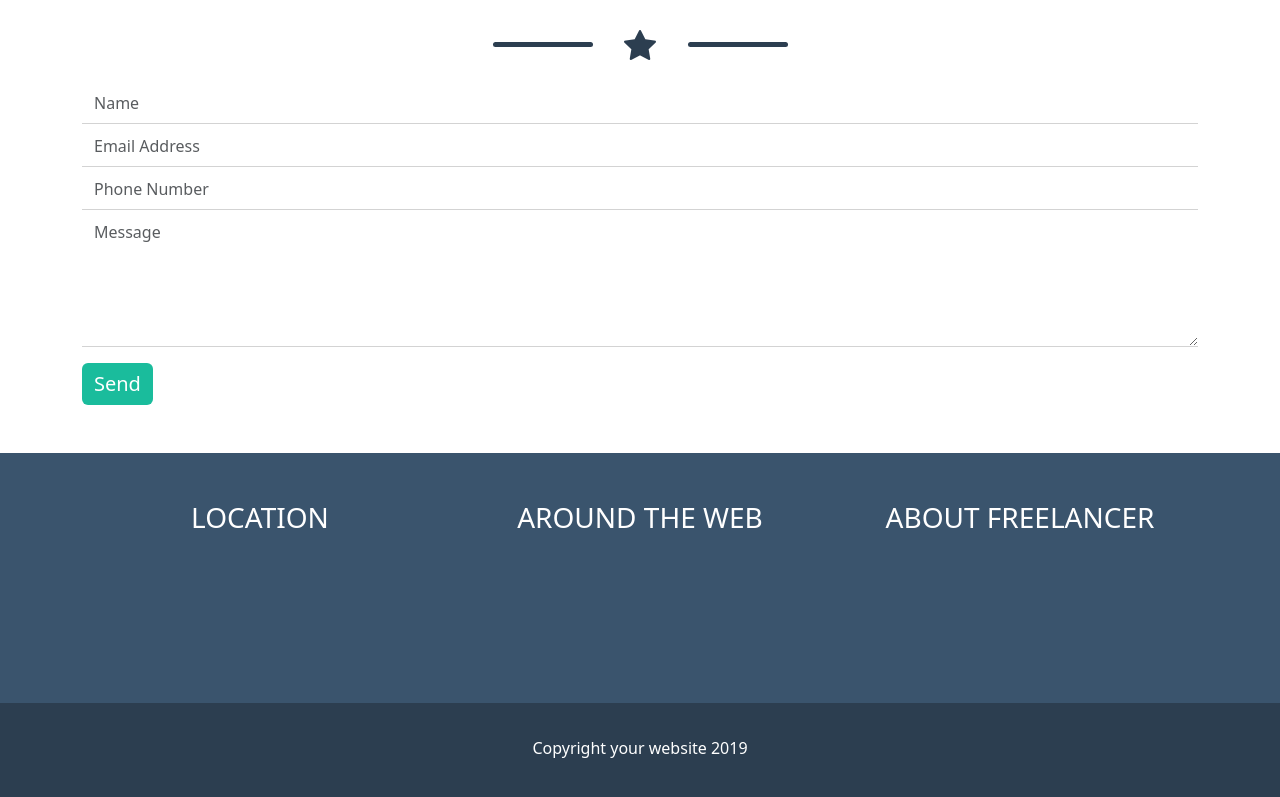
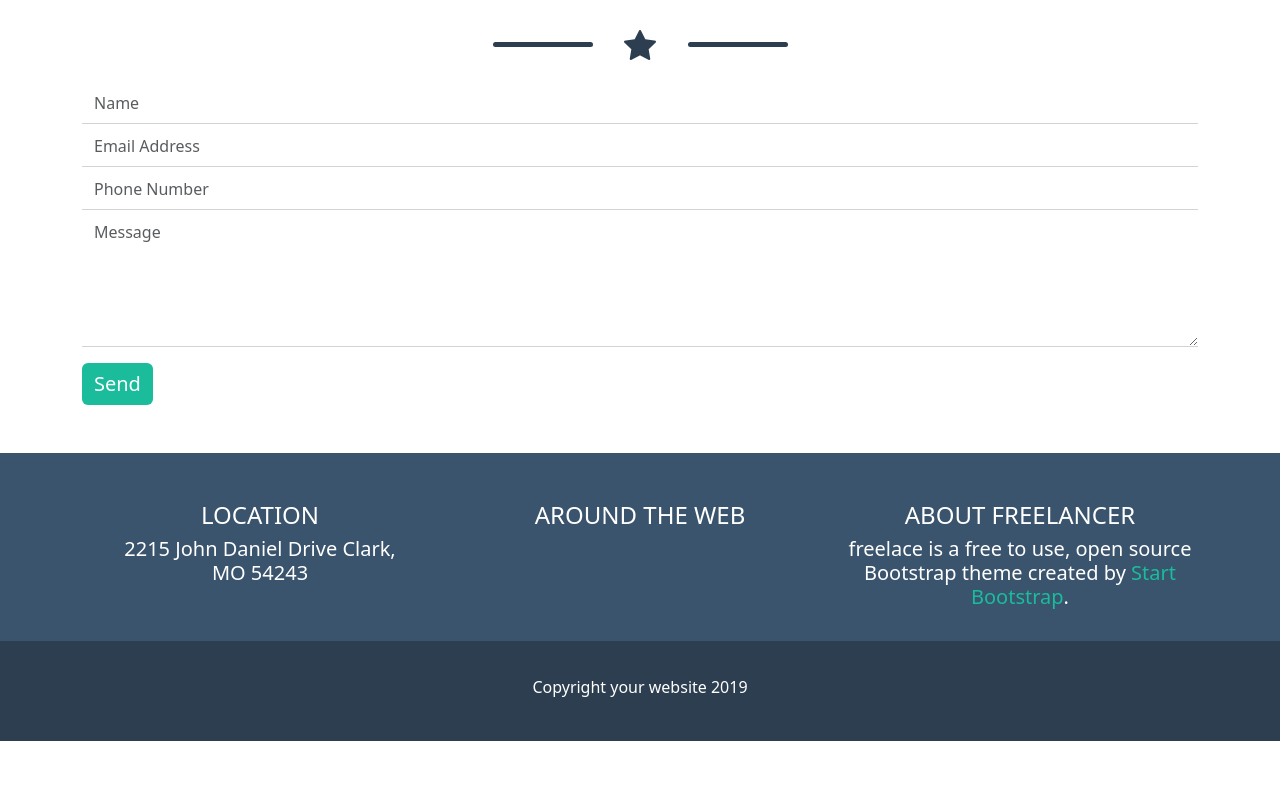
Before and after one commit to PlacidoBonfiglio/html-css-bootstrap-freelancer, a plain HTML site: page index.html in a window 1280 px wide. Shown: the part 2040-2837 px from the top of the page. After the commit the page ends 2781 px from the top, so only its background shows below. Drawn offline with nearby package versions, Linux system fonts and the light colour scheme.

Commit message:
fixing footer

```diff
--- a/css/style.css
+++ b/css/style.css
@@ -22,17 +22,6 @@ img.avatar {
     width: 100px;
     border-radius: 5px;
     background-color: #fff;
-}
-
-#jumbotron div,
-#about div,
-#info div {
-    /* border: 2px solid rgb(255, 255, 255); */
-}
-
-#portfolio div,
-#contact div {
-    /* border: 2px solid rgb(80, 162, 255); */
 }
 
 #portfolio {
@@ -82,8 +71,11 @@ form .btn-seagreen {
 }
 
 #info {
-    min-height: 250px;
     background-color: #3A546D;
+}
+
+.start-bootstrap {
+    color: #1ABC9C;
 }
 
 .copyright {
--- a/index.html
+++ b/index.html
@@ -137,10 +137,25 @@
     <footer>
         <div class="text-white text-center" id="info">
             <div class="container">
-                <div class="row align-items-center pt-5">
-                    <div class="col-12 col-md-4"><h3>LOCATION</h3></div>
-                    <div class="col-12 col-md-4"><h3>AROUND THE WEB</h3></div>
-                    <div class="col-12 col-md-4"><h3>ABOUT FREELANCER</h3></div>
+                <div class="row pt-5">
+
+                    <div class="col-12 col-md-4 mb-5">
+                        <h4>LOCATION</h4>
+                        <h5>2215 John Daniel Drive Clark, <br class="d-sm-none d-md-block"> MO 54243</h5>
+                    </div>
+
+                    <div class="col-12 col-md-4 mb-5">
+                        <h4>AROUND THE WEB</h4>
+                        <div>
+
+                        </div>
+                    </div>
+
+                    <div class="col-12 col-md-4">
+                        <h4>ABOUT FREELANCER</h4>
+                        <h5>freelace is a free to use, open source Bootstrap theme created by <span class="start-bootstrap">Start Bootstrap</span>.</h5>
+                    </div>
+
                 </div>
             </div>
         </div>
```
